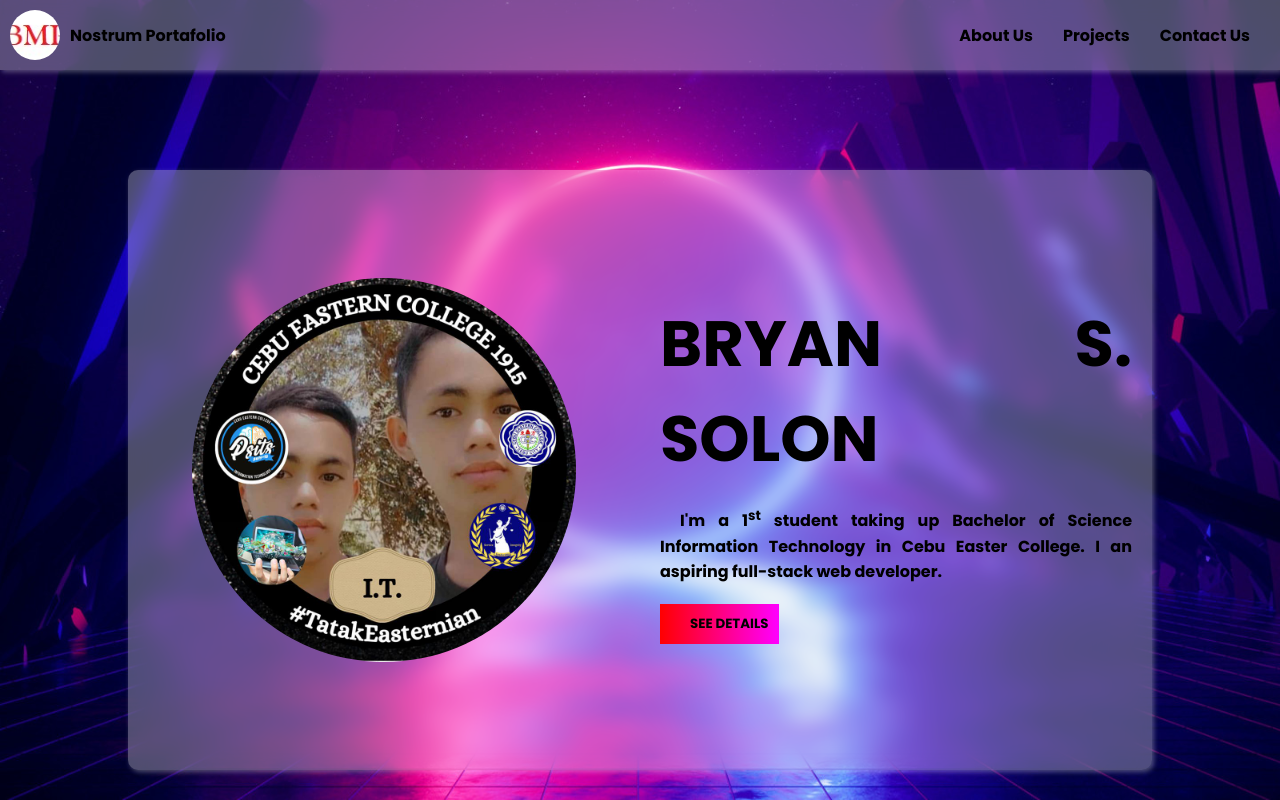
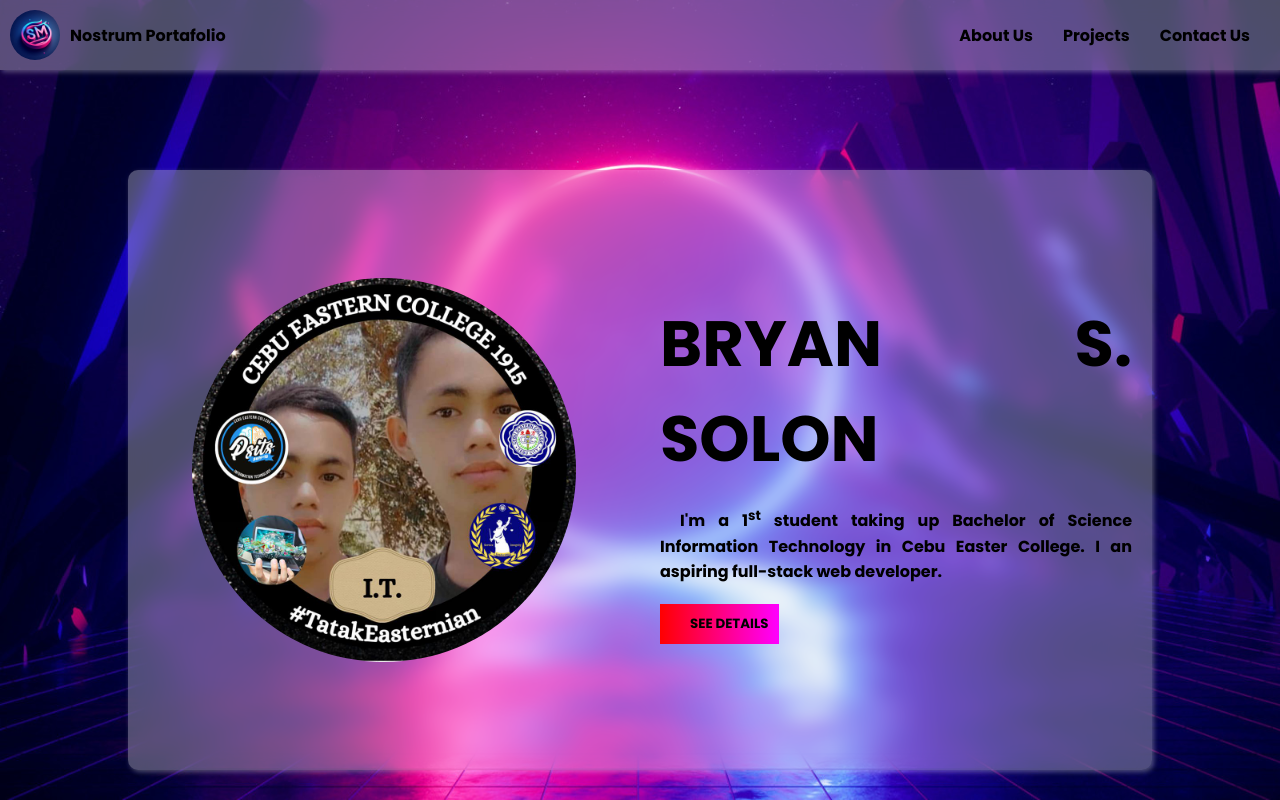
Before and after one commit to KuyaW/MISSION-SOLON, a plain HTML site: page index.html in a window 1280 px wide. Shown: the top 800 px of the page. Drawn offline with Linux system fonts and the light colour scheme.

Commit message:
Updated the logo

```diff
--- a/index.html
+++ b/index.html
@@ -4,7 +4,7 @@
     <meta charset="UTF-8">
     <meta http-equiv="X-UA-Compatible" content="IE=edge">
     <meta name="viewport" content="width=device-width, initial-scale=1.0">
-    <link rel="shortcut icon" href="./solon.jpg" type="image/x-icon">
+    <link rel="shortcut icon" href="./Pic/smlogo.jpg" type="image/x-icon">
     <link rel="stylesheet" href="font-awesome\css\font-awesome.css">
     <link rel="stylesheet" href="styles.css">
     <title>Nostrum Portafolio &trade;</title>
--- a/styles.css
+++ b/styles.css
@@ -42,7 +42,7 @@
 background-color: grey;
 border-radius: 50%;
 margin-right: 10px;
-background-image: url(./Pic/solon.jpg);
+background-image: url(./Pic/smlogo.jpg);
 background-position: center;
 background-repeat: no-repeat;
 background-size: cover;
```
Also changed, not shown: Pic/smlogo.jpg (added).
